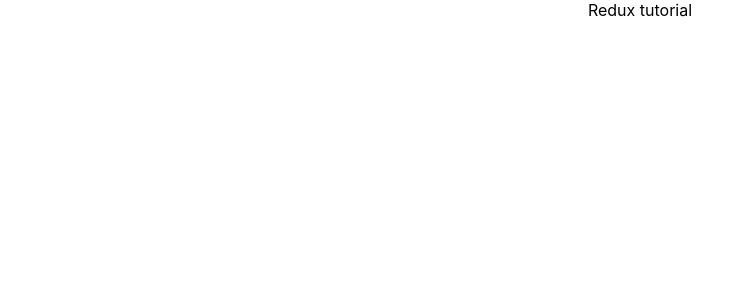
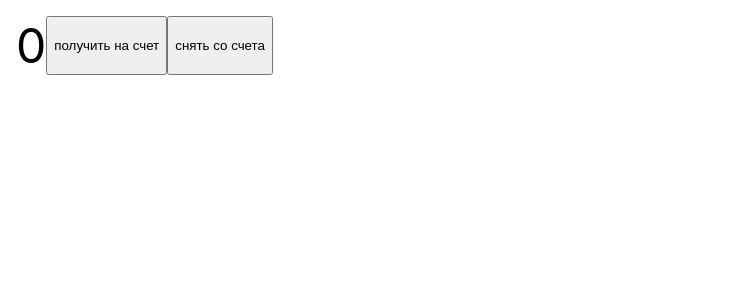
Before and after one commit to AleksandrRazhev/redux_tutorial, a React (Create React App) app in the folder react-app/: page / in a window 1280 px wide. Shown: the top 300 px of the page, without its empty margins (0-736 px from the left). Built offline with nearby package versions, Linux system fonts and the light colour scheme.

Commit message:
useSelector added

```diff
--- a/react-app/src/App.js
+++ b/react-app/src/App.js
@@ -1,7 +1,21 @@
+import { useDispatch, useSelector } from "react-redux";
+
 import "./App.css";
 
 function App() {
-  return <div className="App">Redux tutorial</div>;
+  const dispatch = useDispatch();
+  const cash = useSelector((state) => state.cash);
+  console.log(cash);
+
+  return (
+    <div className="App">
+      <div style={{ padding: "1rem", display: "flex" }}>
+        <div style={{ fontSize: "3rem" }}>{cash}</div>
+        <button>получить на счет</button>
+        <button>снять со счета</button>
+      </div>
+    </div>
+  );
 }
 
 export default App;
--- a/react-app/src/index.js
+++ b/react-app/src/index.js
@@ -1,11 +1,33 @@
 import React from "react";
 import ReactDOM from "react-dom/client";
+import { legacy_createStore as createStore } from "redux";
+import { Provider } from "react-redux";
+
 import "./index.css";
 import App from "./App";
+
+const defaultState = {
+  cash: 0,
+};
+
+const reducer = (state = defaultState, action) => {
+  switch (action.type) {
+    case "ADD_CASH":
+      return { ...state, cash: state.cash + action.payload };
+    case "GET_CASH":
+      return { ...state, cash: state.cash - action.payload };
+    default:
+      return state;
+  }
+};
+
+const store = createStore(reducer);
 
 const root = ReactDOM.createRoot(document.getElementById("root"));
 root.render(
   <React.StrictMode>
-    <App />
+    <Provider store={store}>
+      <App />
+    </Provider>
   </React.StrictMode>
 );
```
Also changed, not shown: 1 other file (tests, documents, lock files or other folders).
